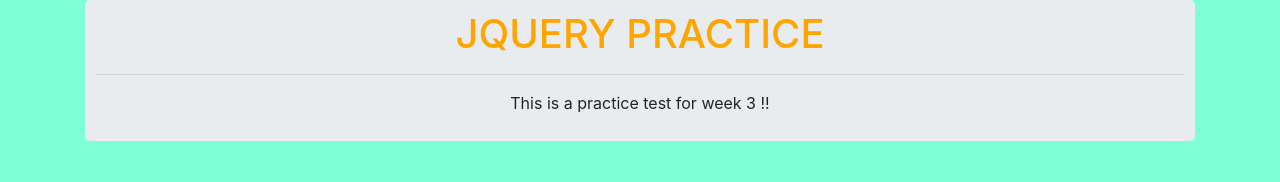
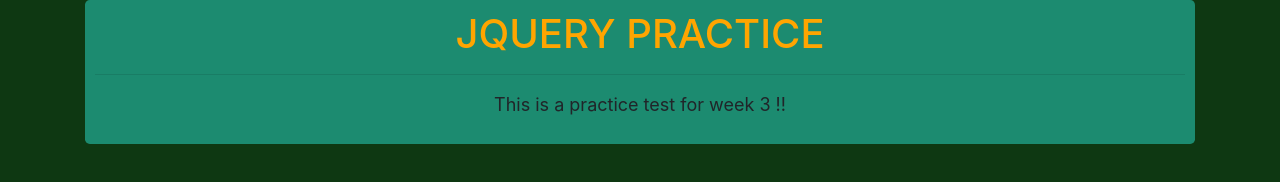
Before and after one commit to sam2020-4/FlashCardPrj, a plain HTML site: page index.html in a window 1280 px wide. Drawn offline with Linux system fonts and the light colour scheme.

Commit message:
styled background color for the container

```diff
--- a/css/styles.css
+++ b/css/styles.css
@@ -1,13 +1,18 @@
 body{
-    background-color: aquamarine;
+    background-color:#0E3812;
 }
 
 .flash{
     text-align: center;
     padding: 10px;
+    background-color: #1C8B70;
 }
 
 .flash >h1{
     color: orange;
     text-transform: uppercase;
 }
+
+.flash >p{
+   font-size:18px;
+}
```
Also changed, not shown: index.html (+1 -0 lines).
